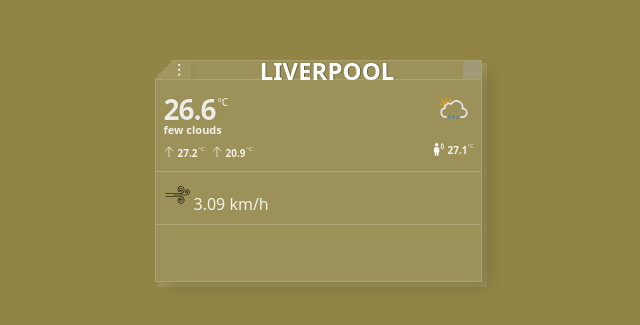
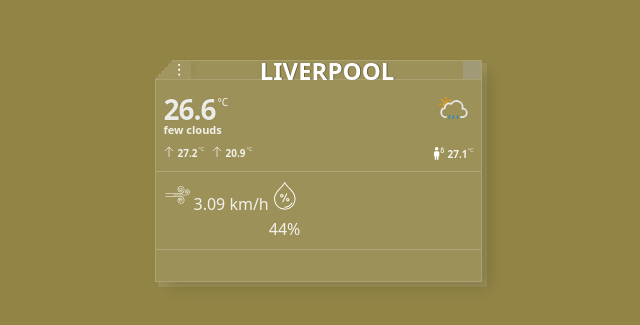
Before and after one commit to azardnet/sc-weather, a React (Vite) app in the folder face/: page / in a window 1280 px wide. Shown: the part 229-554 px from the top of the page, without its empty margins (322-962 px from the left). Built offline with nearby package versions, Linux system fonts and the light colour scheme; no server answers; grey boxes are pictures that could not be loaded; a web font is replaced by a local one.

Commit message:
temporary add humidity icon

```diff
--- a/face/src/App.tsx
+++ b/face/src/App.tsx
@@ -246,7 +246,7 @@ https://api.openweathermap.org/data/2.5/weather?lang=en&q=${input}&APPID=${OPEN_
           </div>
         </section>
         <section>
-          <div className="wind-humidity">
+          <div className="temp-more-details">
             <div>
               <svg
                 xmlns="http://www.w3.org/2000/svg"
@@ -263,6 +263,10 @@ https://api.openweathermap.org/data/2.5/weather?lang=en&q=${input}&APPID=${OPEN_
               </svg>
               3.09 km/h
             </div>
+            <div>
+            <svg xmlns="http://www.w3.org/2000/svg" viewBox="0 0 64 64" x="0px" y="0px"><path d="M50.61807,26.718a47.9407,47.9407,0,0,0-7.09757-8.911C33.94836,7.851,33.05824,5.13231,32.99379,4.88671a1.00009,1.00009,0,0,0-1.98728,0c-.06446.2456-.95458,2.96431-10.52672,12.91975a47.95133,47.95133,0,0,0-7.09738,8.91138C4.86324,41.39367,14.7273,60.13207,32.00015,59.99926,49.27256,60.13537,59.13632,41.39007,50.61807,26.718ZM23.98243,56.381C13.042,52.01237,9.10213,37.6386,15.11365,27.7199a46.09087,46.09087,0,0,1,6.80753-8.52723c6.0673-6.31,8.83191-9.89733,10.079-11.90658,1.24705,2.00925,4.01166,5.59661,10.079,11.90707a46.075,46.075,0,0,1,6.80746,8.52662C58.49223,44.90431,42.359,63.76551,23.98243,56.381Z"/><path d="M47.07954,45.72113a1.00181,1.00181,0,0,0-1.35643.39843,14.742,14.742,0,0,1-7.2626,6.578,16.5163,16.5163,0,0,1-6.46036,1.30174,1,1,0,0,0,0,2,18.49568,18.49568,0,0,0,7.23916-1.45995,16.72381,16.72381,0,0,0,8.23915-7.46084A1.00048,1.00048,0,0,0,47.07954,45.72113Z"/><path d="M29.50018,31.99963a3.5,3.5,0,1,0-3.5,3.5A3.5042,3.5042,0,0,0,29.50018,31.99963Zm-3.5,1.5a1.5,1.5,0,1,1,1.5-1.5A1.50163,1.50163,0,0,1,26.00023,33.49961Z"/><path d="M34.50011,39.99953a3.5,3.5,0,1,0,3.5-3.5A3.5042,3.5042,0,0,0,34.50011,39.99953Zm3.5-1.5a1.5,1.5,0,1,1-1.5,1.5A1.50162,1.50162,0,0,1,38.00007,38.49955Z"/><path d="M36.44735,27.10516a.99927.99927,0,0,0-1.34178.44726L27.10568,43.55221a1.0001,1.0001,0,0,0,1.789.89452l7.99989-15.99979A1,1,0,0,0,36.44735,27.10516Z"/></svg>
+              44%
+            </div>
           </div>
         </section>
       </div>
--- a/face/src/styled.ts
+++ b/face/src/styled.ts
@@ -113,7 +113,7 @@ export const AppWrapper = styled.section`
           align-items: center;
           justify-content: center;
           right: 13px;
-          top: 56px;
+          top: 60px;
           svg {
             width: 16px;
             height: 16px;
@@ -195,5 +195,15 @@ export const AppWrapper = styled.section`
         }
       }
     }
+    .temp-more-details {
+      display: flex;
+      div {
+        svg {
+          path {
+            fill: #fff;
+          }
+        }
+      }
+    }
   }
 `;
```
